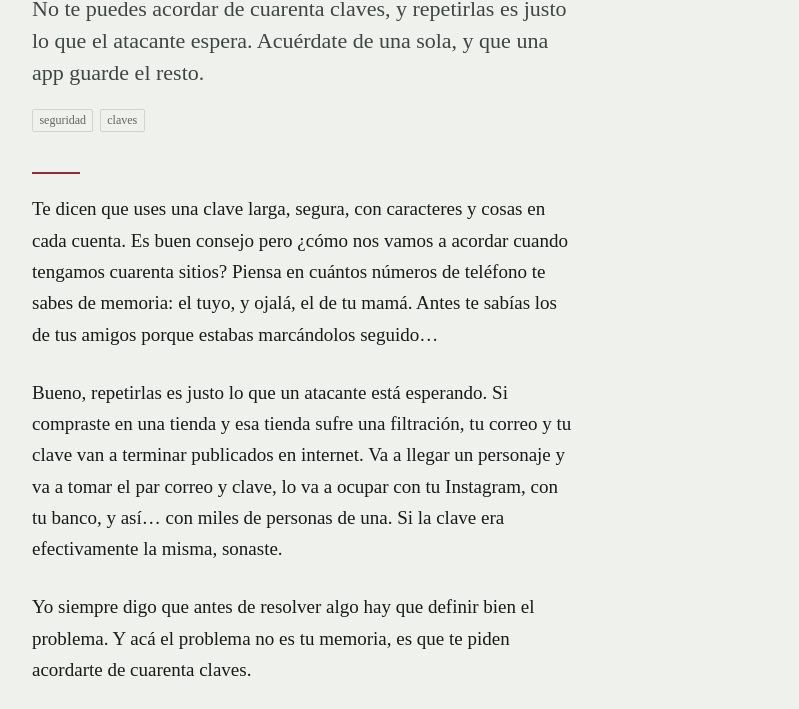
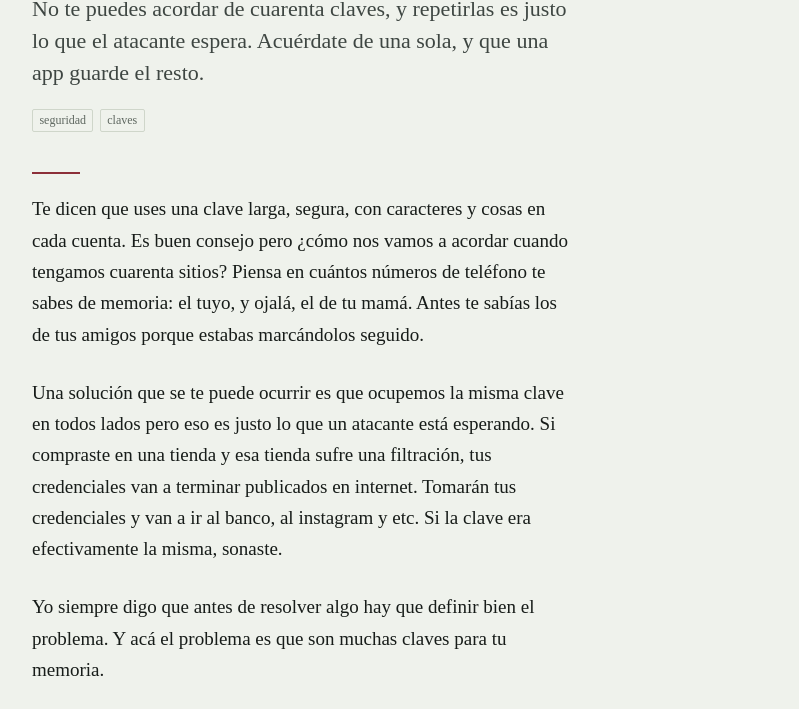
Before and after one commit to lortega/luchus-dev, an Astro site: page /notas/una-sola-clave in a window 1280 px wide. Shown: the part 220-929 px from the top of the page, without its empty margins (240-1039 px from the left). Built offline with nearby package versions, Linux system fonts and the light colour scheme; Astro itself is replaced by a stand-in of ours.

Commit message:
Mejoras al texto para entenderlo mejor.

```diff
--- a/src/content/notes/una-sola-clave.md
+++ b/src/content/notes/una-sola-clave.md
@@ -10,16 +10,16 @@ Te dicen que uses una clave larga, segura, con caracteres y cosas en cada cuenta
 Es buen consejo pero ¿cómo nos vamos a acordar cuando tengamos cuarenta
 sitios? Piensa en cuántos números de teléfono te sabes de memoria: el tuyo, y
 ojalá, el de tu mamá. Antes te sabías los de tus amigos porque estabas marcándolos
-seguido...
+seguido.
 
-Bueno, repetirlas es justo lo que un atacante está esperando. Si compraste en una
-tienda y esa tienda sufre una filtración, tu correo y tu clave van a terminar
-publicados en internet. Va a llegar un personaje y va a tomar el par correo y
-clave, lo va a ocupar con tu Instagram, con tu banco, y así... con miles de
-personas de una. Si la clave era efectivamente la misma, sonaste.
+Una solución que se te puede ocurrir es que ocupemos la misma clave en todos lados
+pero eso es justo lo que un atacante está esperando. Si compraste en una
+tienda y esa tienda sufre una filtración, tus credenciales van a terminar
+publicados en internet. Tomarán tus credenciales y van a ir al banco, al instagram
+y etc. Si la clave era efectivamente la misma, sonaste.
 
 Yo siempre digo que antes de resolver algo hay que definir bien el problema. Y
-acá el problema no es tu memoria, es que te piden acordarte de cuarenta claves.
+acá el problema es que son muchas claves para tu memoria.
 
 Cómo lo hago yo. Me acuerdo de una pura clave, que no esté usando en ningún otro
 lado. Que sea larga, de unas cuatro o cinco palabras random, tipo
```
